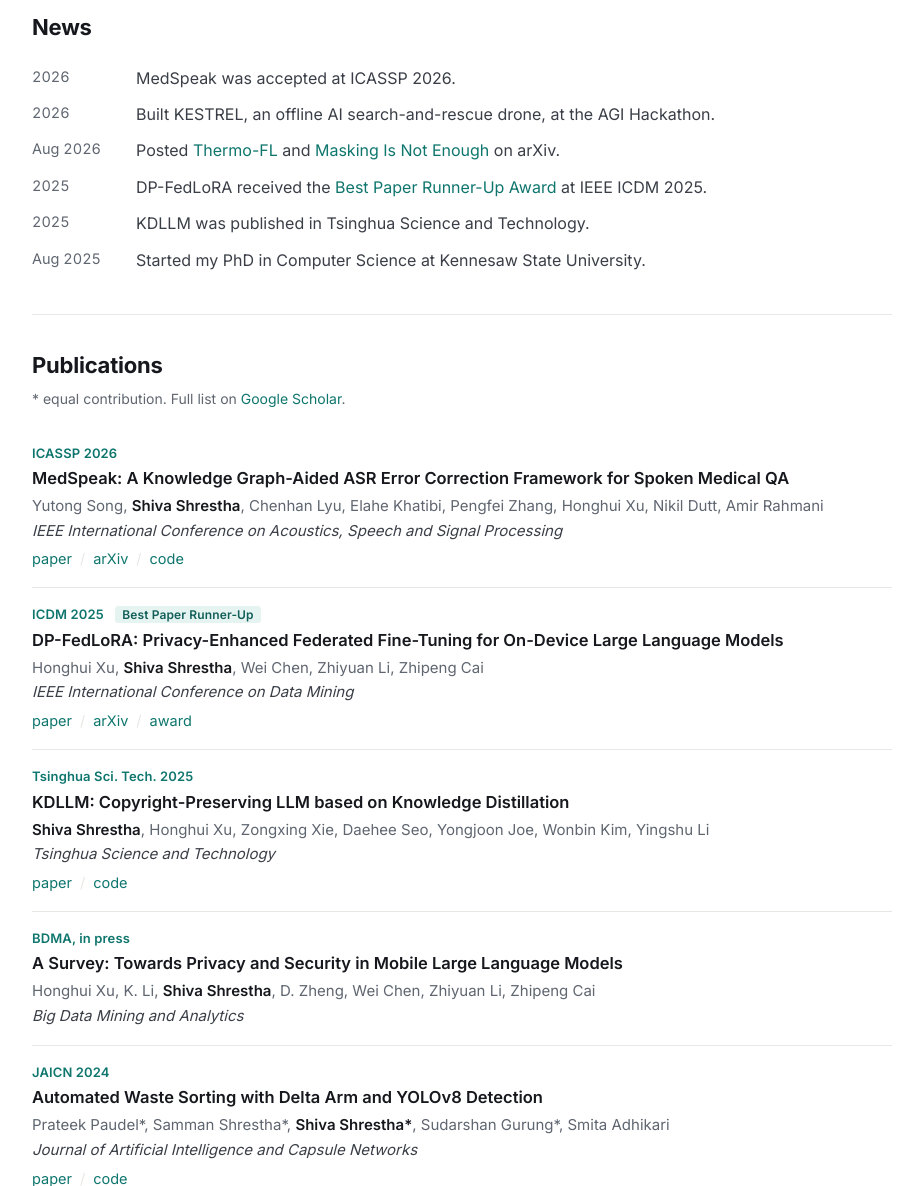
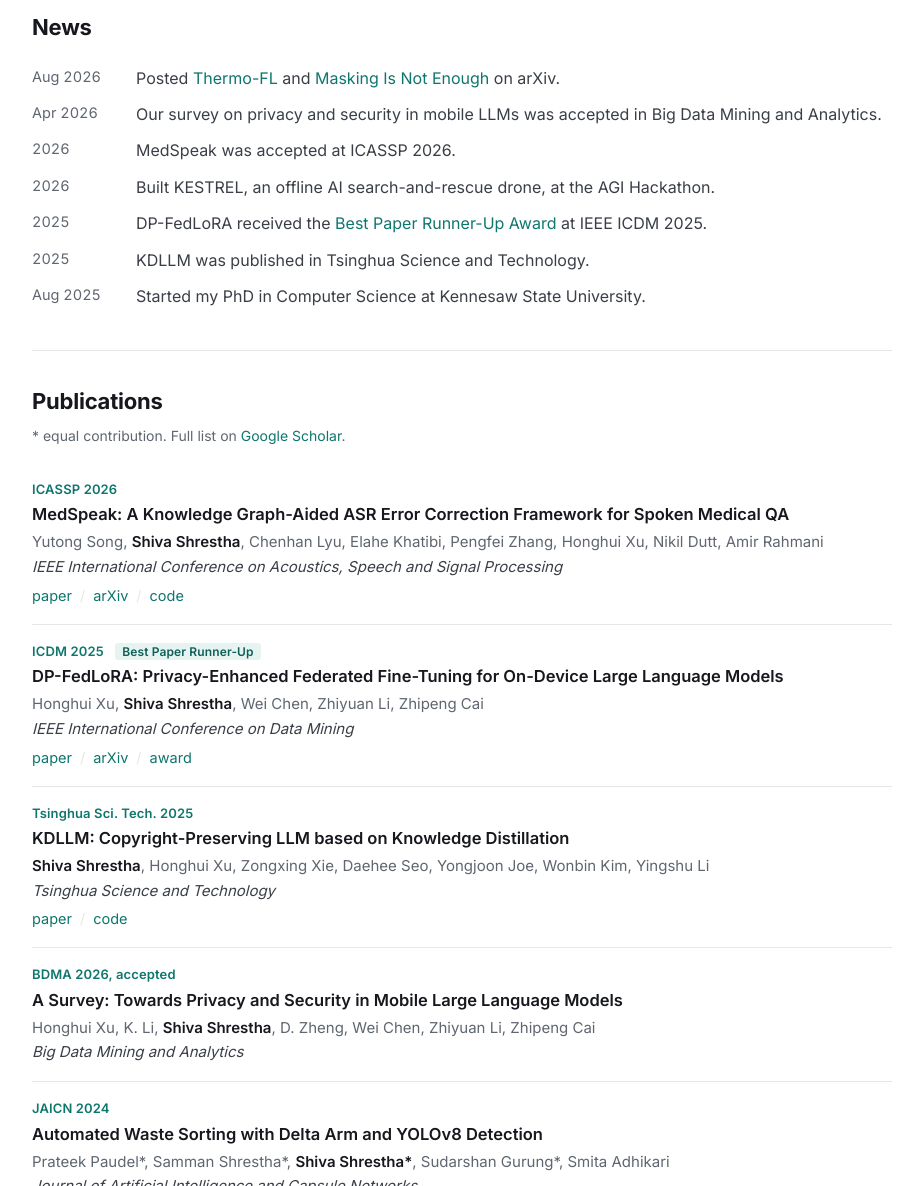
Before and after one commit to sh7vashrestha/portfolio2.0, a plain HTML site: page index.html in a window 1280 px wide. Shown: the part 560-1746 px from the top of the page, without its empty margins (178-1101 px from the left). Drawn offline with Linux system fonts and the light colour scheme.

Commit message:
Note BDMA survey acceptance (Apr 2026)
Co-Authored-By: Devin AI <158243242+devin-ai-integration[bot]@users.noreply.github.com>

```diff
--- a/index.html
+++ b/index.html
@@ -63,9 +63,10 @@
   <section class="sec" id="news">
     <h2>News</h2>
     <ul class="news">
+      <li><span class="date">Aug 2026</span><span>Posted <a href="https://arxiv.org/abs/2608.21172" target="_blank" rel="noopener">Thermo-FL</a> and <a href="https://arxiv.org/abs/2608.21133" target="_blank" rel="noopener">Masking Is Not Enough</a> on arXiv.</span></li>
+      <li><span class="date">Apr 2026</span><span>Our survey on privacy and security in mobile LLMs was accepted in Big Data Mining and Analytics.</span></li>
       <li><span class="date">2026</span><span>MedSpeak was accepted at ICASSP 2026.</span></li>
       <li><span class="date">2026</span><span>Built KESTREL, an offline AI search-and-rescue drone, at the AGI Hackathon.</span></li>
-      <li><span class="date">Aug 2026</span><span>Posted <a href="https://arxiv.org/abs/2608.21172" target="_blank" rel="noopener">Thermo-FL</a> and <a href="https://arxiv.org/abs/2608.21133" target="_blank" rel="noopener">Masking Is Not Enough</a> on arXiv.</span></li>
       <li><span class="date">2025</span><span>DP-FedLoRA received the <a href="https://icdm.zhonghuapu.com/Awards/Awards.shtml" target="_blank" rel="noopener">Best Paper Runner-Up Award</a> at IEEE ICDM 2025.</span></li>
       <li><span class="date">2025</span><span>KDLLM was published in Tsinghua Science and Technology.</span></li>
       <li><span class="date">Aug 2025</span><span>Started my PhD in Computer Science at Kennesaw State University.</span></li>
@@ -98,7 +99,7 @@
         <p class="pub-links"><a href="https://www.sciopen.com/article/10.26599/TST.2025.9010130" target="_blank" rel="noopener">paper</a><a href="https://github.com/sh7vashrestha/KDLLM" target="_blank" rel="noopener">code</a></p>
       </li>
       <li class="pub">
-        <p class="pub-venue-tag">BDMA, in press</p>
+        <p class="pub-venue-tag">BDMA 2026, accepted</p>
         <h3>A Survey: Towards Privacy and Security in Mobile Large Language Models</h3>
         <p class="authors">Honghui Xu, K. Li, <strong>Shiva Shrestha</strong>, D. Zheng, Wei Chen, Zhiyuan Li, Zhipeng Cai</p>
         <p class="venue">Big Data Mining and Analytics</p>
```
Also changed, not shown: 2 other files.
